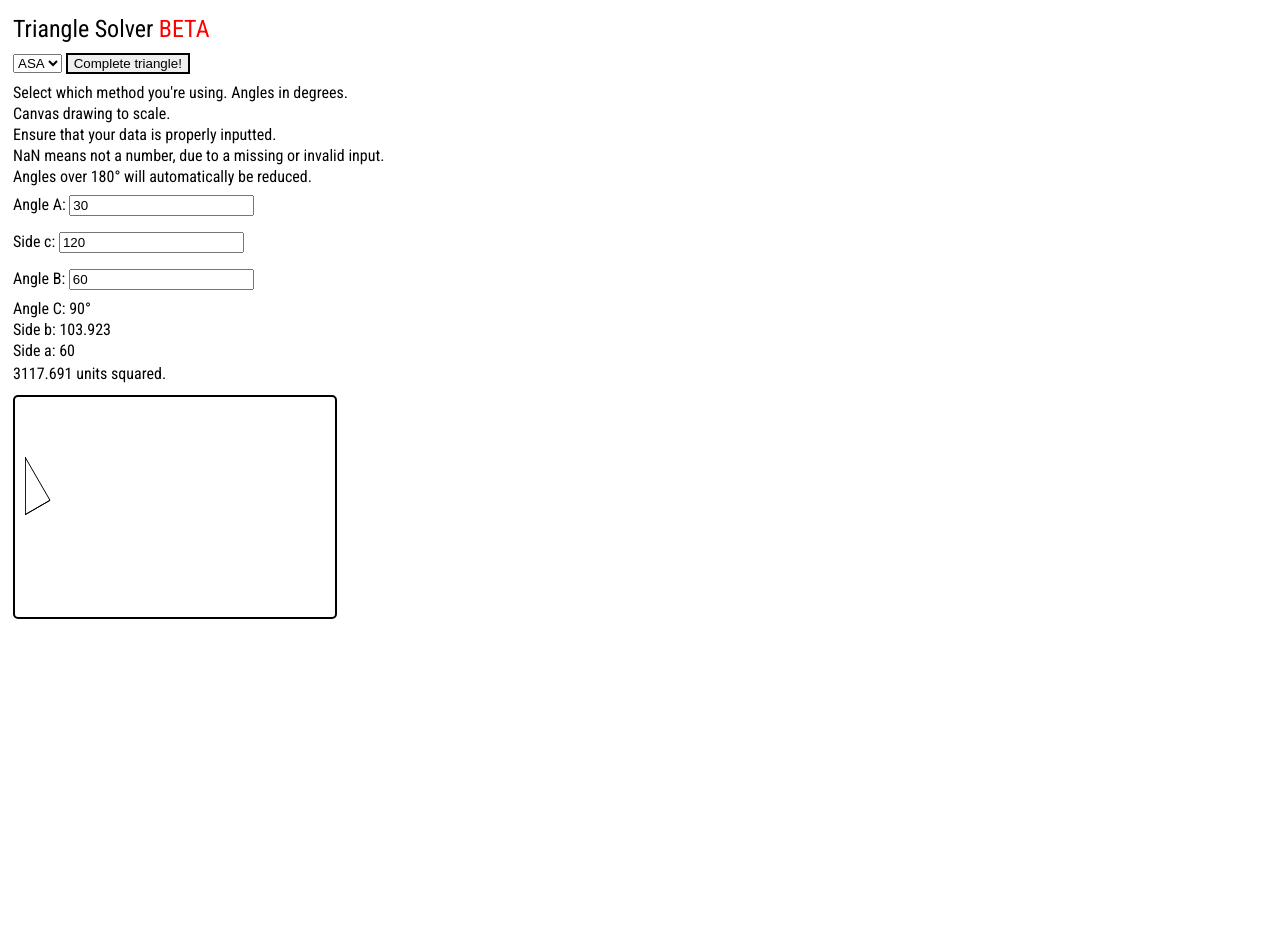
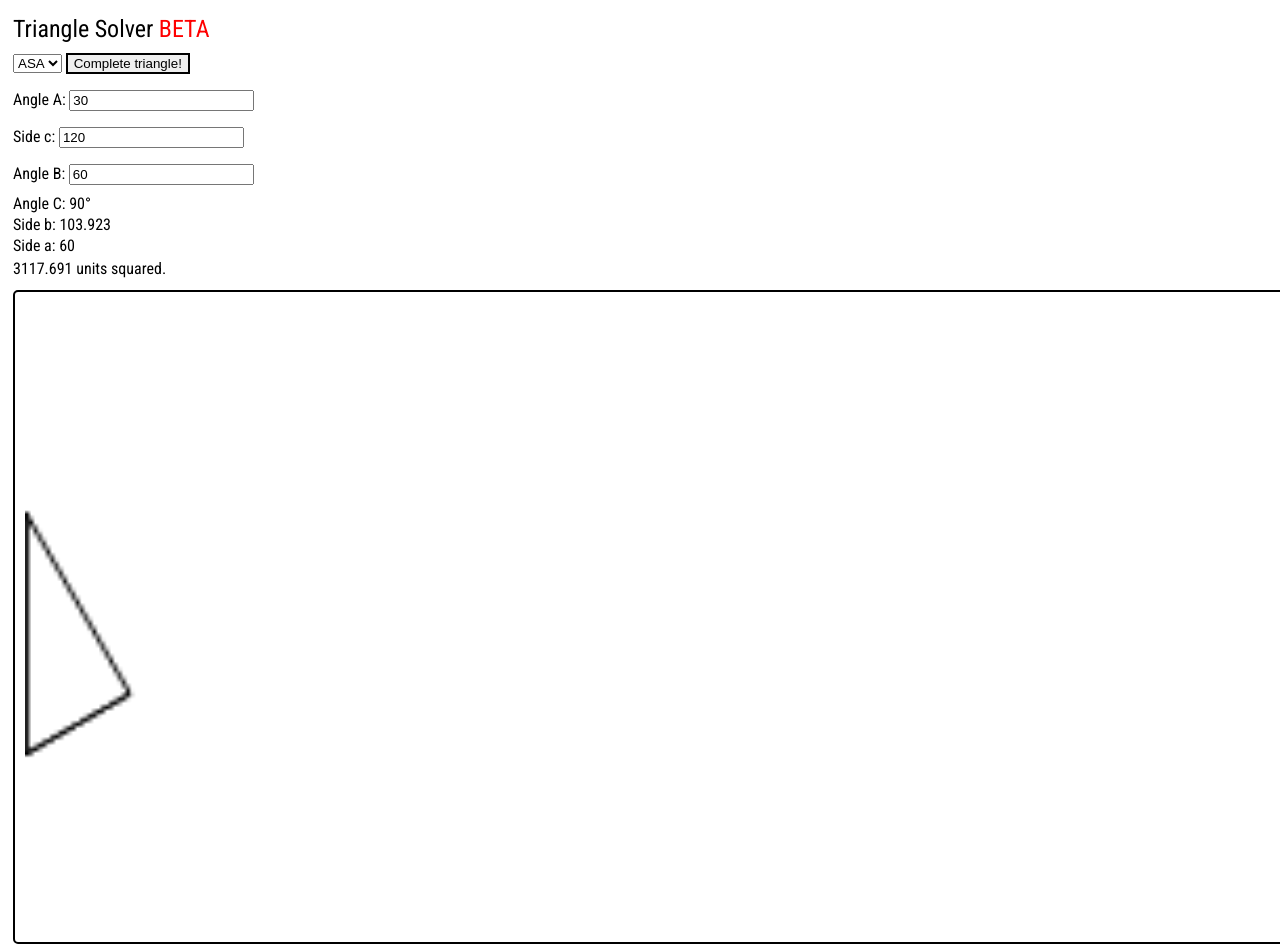
Before and after one commit to mjkaufer/MobileTriangles2, a plain HTML site: page index.html in a window 1280 px wide. Before the commit the page ends 800 px from the top, so only its background shows below. Drawn offline with Linux system fonts and the light colour scheme.

Commit message:
UI tweaks

```diff
--- a/index.html
+++ b/index.html
@@ -34,13 +34,13 @@
 <button type="button" onclick="setinputs()" style="border:solid black 2px;">Complete triangle!</button>
 
 </div>
-
-<p id="test" class="sm">Select which method you're using. Angles in degrees.</p>
-<p id="test1" class="sm">Derp.</p>
-<p class="sm">Ensure that your data is properly inputted.</p>
-<p class="sm">NaN means not a number, due to a missing or invalid input.</p>
-<p class="sm">Angles over 180&deg will automatically be reduced.</p>
-
+<div style="display:none;">
+	<p id="test" class="sm">Select which method you're using. Angles in degrees.</p>
+	<p id="test1" class="sm">Derp.</p>
+	<p class="sm">Ensure that your data is properly inputted.</p>
+	<p class="sm">NaN means not a number, due to a missing or invalid input.</p>
+	<p class="sm">Angles over 180&deg will automatically be reduced.</p>
+</div>
 
 <form>
 <p id="box1"><span id="span1">Side a</span> <input type="text" name="inp1" id="input1"></p>
@@ -56,7 +56,7 @@
 
 <div>
 <p id="area" style="line-height:10px;"></p>
-<canvas id="myCanvas" width="300" height="200" style="border:solid black 2px;padding:10px;border-radius:5px;"></canvas>
+<canvas id="myCanvas" style="border:solid black 2px;padding:10px;border-radius:5px;width:100%;min-height:300px;"></canvas>
 </div>
 
 </div>
--- a/js/script.js
+++ b/js/script.js
@@ -370,7 +370,9 @@ function drawTriangle(a,b,c,ma,mb,mc){
 
     var canvas = document.getElementById('myCanvas');
     var context = canvas.getContext('2d');
-    context.clearRect ( 0 , 0 , 300 , 200 );
+    var width = canvas.width;
+    var height = canvas.height;
+    context.clearRect ( 0 , 0 , width , height );
 
     context.beginPath();
     context.moveTo(0,b);
```
